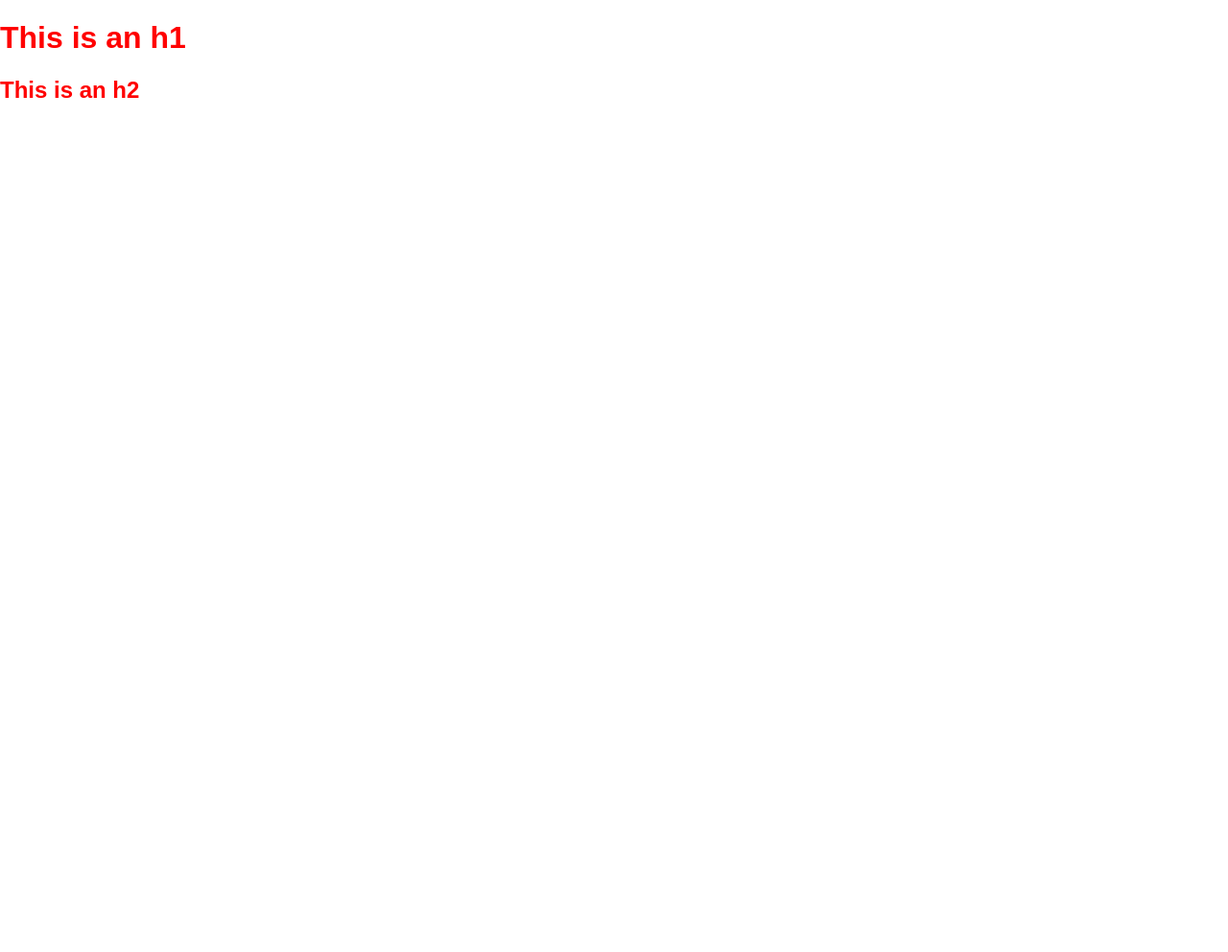
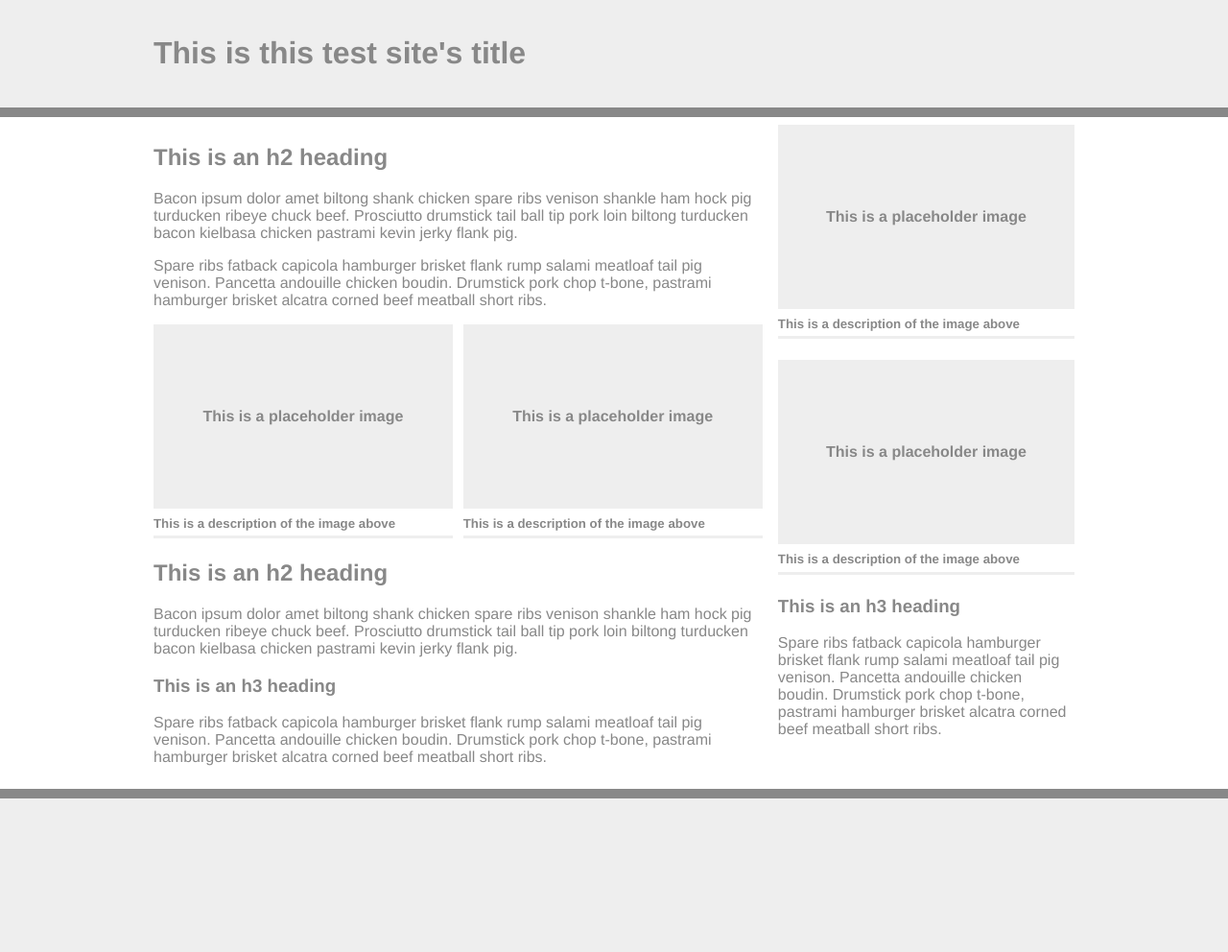
Before and after one commit to pixelstew/susy-shelter, a website: page index.html in a window 1280 px wide. Shown: the whole page at 96% size. Before the commit the page ends 800 px from the top, so only its background shows below. Drawn offline with Linux system fonts and the light colour scheme.

Commit message:
Set up grid and basic layout
Test layout - will update with shelter content next.

```diff
--- a/Gruntfile.js
+++ b/Gruntfile.js
@@ -33,6 +33,9 @@ module.exports = function(grunt) {
         // runs the task `sass` whenever any watched file changes
         tasks: ['sass']
       },
+      html: {
+            files: ['*.html'],
+      },
       options: {
         // Sets livereload to true for livereload to work
         // (livereload is not covered in this article)
--- a/index.html
+++ b/index.html
@@ -7,11 +7,55 @@
 </head>
 
 <body>
+
+<header>
 	<div class="container">
-	 	<section class="wrapper">
-			<h1>This is an h1</h1>
-			<h2>This is an h2</h2>
-		</section>
+		<h1>This is this test site's title</h1>
 	</div>
+</header>
+
+<main>
+	<div class="container">
+		<article class="container primary">
+			<h2>This is an h2 heading</h2>
+			<p>Bacon ipsum dolor amet biltong shank chicken spare ribs venison shankle ham hock pig turducken ribeye chuck beef. Prosciutto drumstick tail ball tip pork loin biltong turducken bacon kielbasa chicken pastrami kevin jerky flank pig.</p>
+			<p>Spare ribs fatback capicola hamburger brisket flank rump salami meatloaf tail pig venison. Pancetta andouille chicken boudin. Drumstick pork chop t-bone, pastrami hamburger brisket alcatra corned beef meatball short ribs. </p>
+			<section class="placeholder-box">
+				<div class="placeholder">
+					<h4>This is a placeholder image</h4>
+				</div>
+				<h5 class="description">This is a description of the image above</h5>
+			</section>
+			<section class="placeholder-box">
+				<div class="placeholder">
+					<h4>This is a placeholder image</h4>
+				</div>
+				<h5 class="description">This is a description of the image above</h5>
+			</section>
+
+			<h2>This is an h2 heading</h2>
+			<p>Bacon ipsum dolor amet biltong shank chicken spare ribs venison shankle ham hock pig turducken ribeye chuck beef. Prosciutto drumstick tail ball tip pork loin biltong turducken bacon kielbasa chicken pastrami kevin jerky flank pig.</p>
+			<h3>This is an h3 heading</h3>
+			<p>Spare ribs fatback capicola hamburger brisket flank rump salami meatloaf tail pig venison. Pancetta andouille chicken boudin. Drumstick pork chop t-bone, pastrami hamburger brisket alcatra corned beef meatball short ribs. </p>
+		</article>
+		<div class="container secondary">
+			<div class="placeholder">
+				<h4>This is a placeholder image</h4>
+			</div>
+			<h5 class="description">This is a description of the image above</h5>
+			<div class="placeholder">
+				<h4>This is a placeholder image</h4>
+			</div>
+			<h5 class="description">This is a description of the image above</h5>
+			<h3>This is an h3 heading</h3>
+			<p>Spare ribs fatback capicola hamburger brisket flank rump salami meatloaf tail pig venison. Pancetta andouille chicken boudin. Drumstick pork chop t-bone, pastrami hamburger brisket alcatra corned beef meatball short ribs. </p>
+		</div>
+	</div>
+</main>
+
+<footer>
+</footer>
+
+
 </body>
 </html>
--- a/scss/_layout.scss
+++ b/scss/_layout.scss
@@ -1,9 +1,51 @@
 //BODY
 
 .container{
-	@include comntainer;
+	@include container;
 }
 
-.wrapper {
-	@include span-columns(2);
+header{
+	background: $secondary;
+	padding: 1em;
+	border-bottom: 10px solid $primary;
 }
+
+footer{
+	background: $secondary;
+	padding: 1em;
+	height: 8em;
+	border-top: 10px solid $primary;
+}
+
+main{
+	padding: 0.5em 1em;
+}
+
+.placeholder{
+	background: $secondary;
+	height: 12em;
+	display: flex;
+  	justify-content: center;
+  	align-items: center;
+}
+
+.primary .placeholder-box{
+	@media (min-width: 40em){
+		@include span(6);
+		&:nth-of-type(2n){
+			@include span(6 last);
+		}
+	}
+}
+
+.primary{
+	@media (min-width: 40em){
+		@include span(8);
+	}
+}
+
+.secondary{
+	@media (min-width: 40em){
+		@include span(4 last);
+	}
+}
--- a/scss/_susy_settings.scss
+++ b/scss/_susy_settings.scss
@@ -1,12 +1,10 @@
+/* Changing Susy default global settings */
 /* Changing Susy default global settings */
 $susy: (
   /* Tells Susy to use 12 columns */
   columns: 12,
   /* Tells Susy that the container has a max-width of 1120px */
-  container: 1120px,
+  container: 60em,
   /* Tells Susy to use border-box */
   global-box-sizing: border-box
   );
-
-/* Makes border-box properties */
-@include border-box-sizing;
--- a/scss/_text.scss
+++ b/scss/_text.scss
@@ -1,7 +1,14 @@
-$font-stack: sans-serif;
 
-h1, h2, h3, h4, h5, h6 {
-	font-family: $font-stack;
+
+h1, h2, h3, h4, h5, h6, p, figcaption {
 	text-rendering: optimizeLegibility;
 	color: $primary;
+	font-family: $font-stack;
 }
+
+.description{
+	font-weight: 700;
+	padding-bottom: 0.4em;
+	margin-top: 0.6em;
+	border-bottom: 3px solid $secondary;
+}
--- a/scss/main.scss
+++ b/scss/main.scss
@@ -1,11 +1,13 @@
+@import "variables";
+
 @import "../bower_components/susy/sass/susy";
 
-@import "_susy_settings.scss";
+@import "_susy_settings";
 
-@import "variables.scss";
+@import "_reset";
 
-@import "_mixins.scss";
+@import "_mixins";
 
-@import "_reset.scss";
+@import "_text";
 
-@import "_text.scss";
+@import "_layout.scss";
--- a/scss/variables.scss
+++ b/scss/variables.scss
@@ -1,4 +1,6 @@
+//FONTS
+$font-stack: helvetica, sans-serif;
 
-
-
-$primary: #f00;
+//COLORS
+$primary: #888;
+$secondary: #eee;
```
Also changed, not shown: css/main.css, 1 other file.
